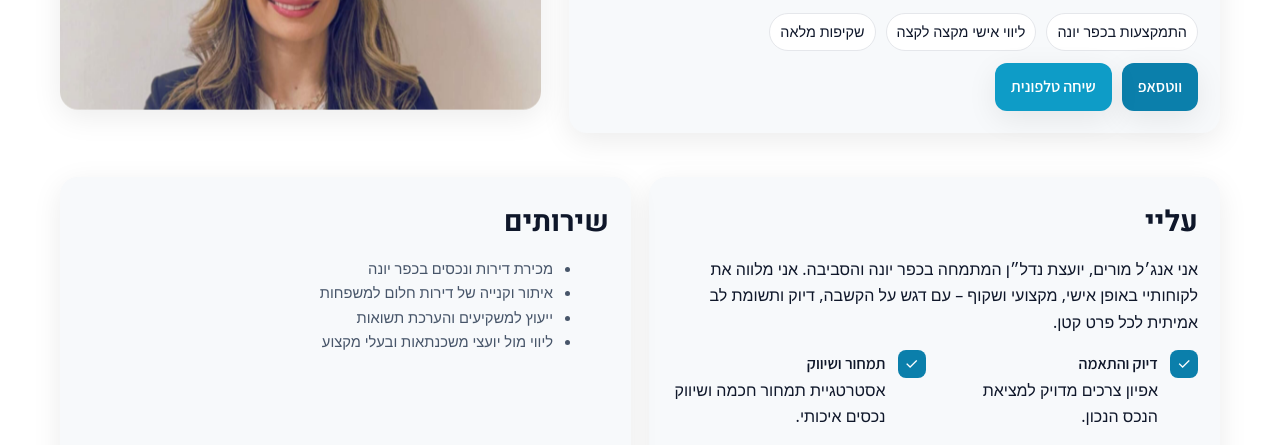
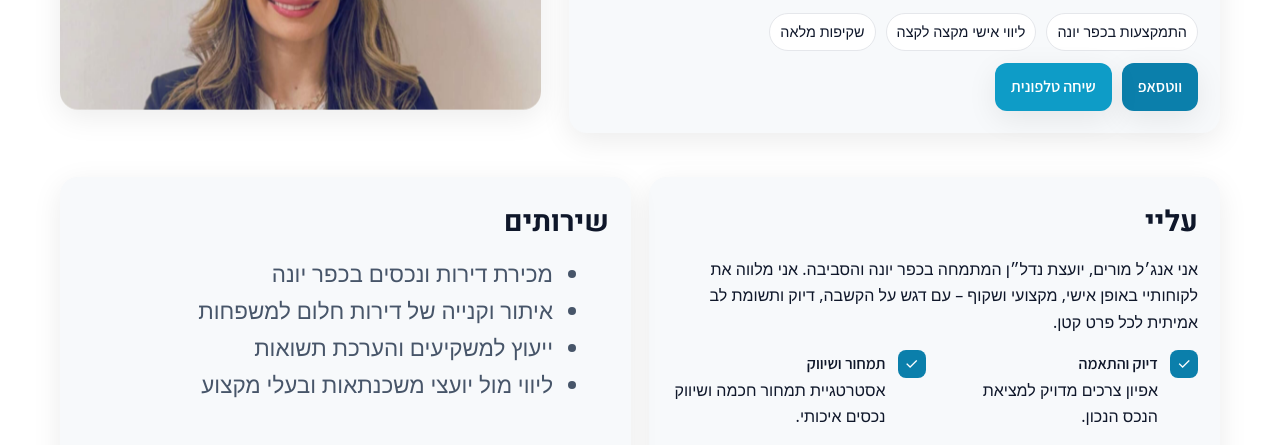
Before and after one commit to publicCodeGit/ANGELMORIM, a plain HTML site: page index.html in a window 1280 px wide. Shown: the part 287-732 px from the top of the page. Drawn offline with Linux system fonts and the light colour scheme; a web font is replaced by a local one.

Commit message:
change text size

```diff
--- a/index.html
+++ b/index.html
@@ -480,6 +480,10 @@
             color: var(--muted);
             font-size: .92rem
         }
+        .big {
+            color: var(--muted);
+            font-size: 1.4rem
+        }
 
         footer {
             color: #767676;
@@ -639,7 +643,7 @@
                 </div>
                 <div class="card reveal">
                     <h2>שירותים</h2>
-                    <ul class="small" style="margin:0 1rem 0 0">
+                    <ul class="big" style="margin:0 1rem 0 0">
                         <li>מכירת דירות ונכסים בכפר יונה</li>
                         <li>איתור וקנייה של דירות חלום למשפחות</li>
                         <li>ייעוץ למשקיעים והערכת תשואות</li>
```
